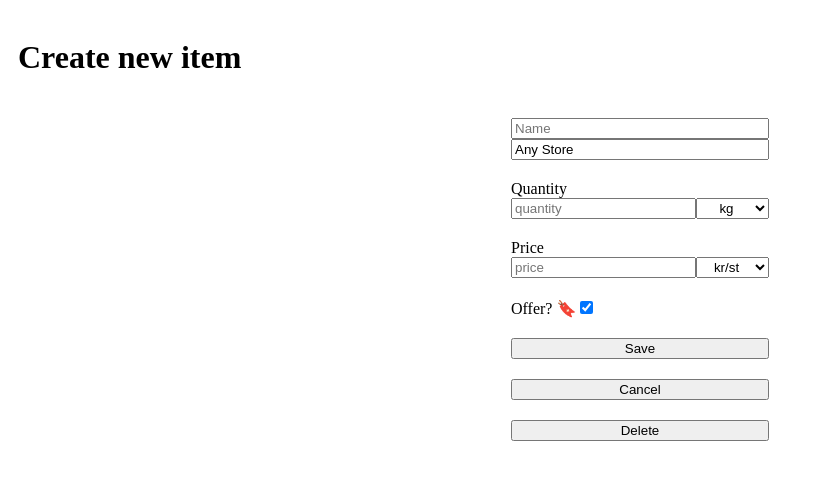
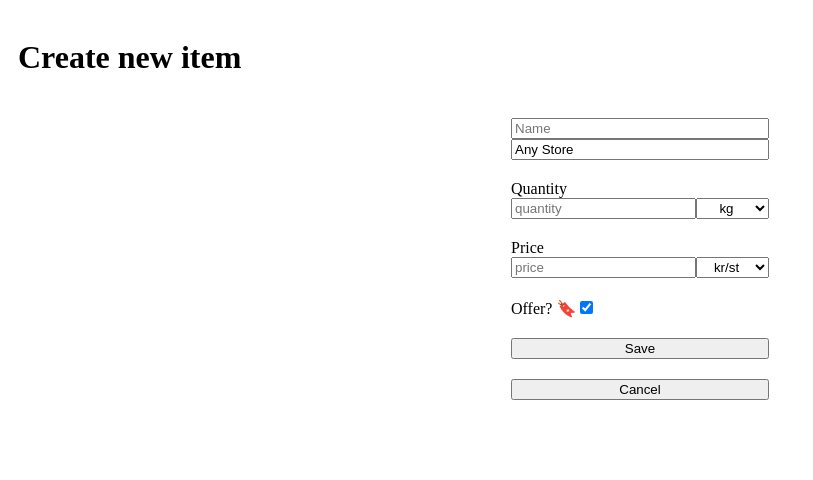
Before and after one commit to eliasgallo/shop-pricing-fe, a React app: page /shop-list/1 in a window 1280 px wide. Shown: the top 480 px of the page, without its empty margins (0-813 px from the left). Built offline with nearby package versions, Linux system fonts and the light colour scheme.

Commit message:
feat: hide delete button for new shopping items

```diff
--- a/src/components/DetailsShopItemForm.tsx
+++ b/src/components/DetailsShopItemForm.tsx
@@ -28,6 +28,7 @@ const OfferWrapper = styled.label``
 
 export type ShopItemFormProps = {
   item: ShoppingItem
+  isNewItem: boolean
   onSave: (item: ShoppingItem) => void
   onCancel: () => void
   onDelete: (item: ShoppingItem) => void
@@ -38,7 +39,7 @@ export const DetailsShopItemForm: React.FC<ShopItemFormProps> = (props) => {
 
   return (
     <>
-      {!item.id && <h1>Create new item</h1>}
+      {props.isNewItem && <h1>Create new item</h1>}
       <FormContainer>
         <FormSection>
           <input
@@ -166,6 +167,7 @@ export const DetailsShopItemForm: React.FC<ShopItemFormProps> = (props) => {
             Cancel
           </button>
         </FormSection>
+        {!props.isNewItem && (
           <FormSection>
             <button
               onClick={(e) => {
@@ -176,6 +178,7 @@ export const DetailsShopItemForm: React.FC<ShopItemFormProps> = (props) => {
               Delete
             </button>
           </FormSection>
+        )}
       </FormContainer>
     </>
   )
--- a/src/components/DetailsShopItemPage.tsx
+++ b/src/components/DetailsShopItemPage.tsx
@@ -42,10 +42,11 @@ export const DetailsShopItemPage: React.FC = () => {
     return findItem(Object.values(shoppingList).flat()) || NewShoppingItem
   }
 
+  const item = getItem()
   return (
     <>
       <DetailsShopItemForm
-        item={{ ...getItem() }}
+        item={{ ...item }}
         onSave={(i) => {
           i.id ? updateShoppingItem(i) : createShoppingItem(i)
           navigateBack()
@@ -55,6 +56,7 @@ export const DetailsShopItemPage: React.FC = () => {
           deleteShoppingItem(i)
           navigateBack()
         }}
+        isNewItem={!item.id}
       />
       {error && `Error message: ${error}`}
       {loading && <Spinner />}
```
Lines whose indentation alone changed are shown as unchanged.
